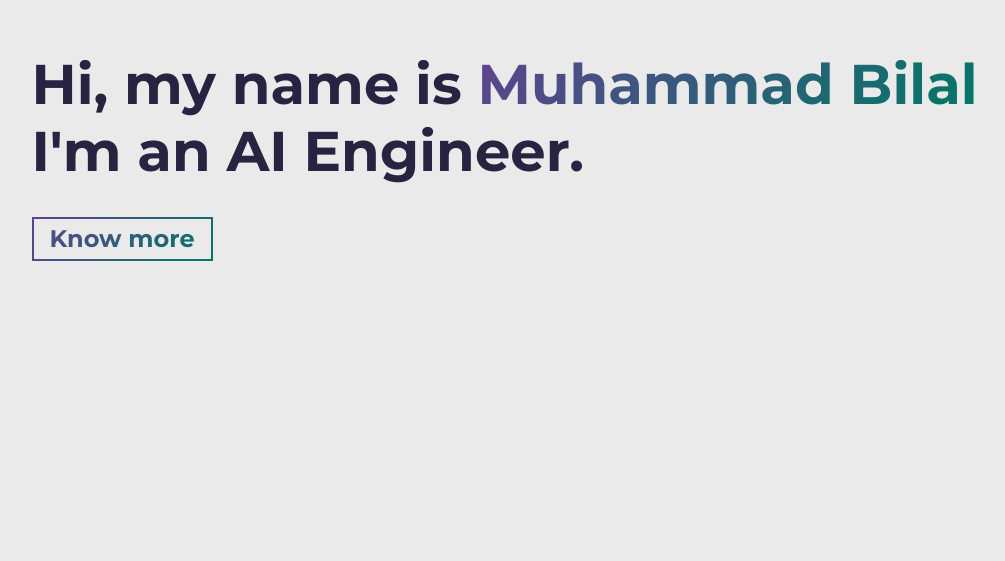
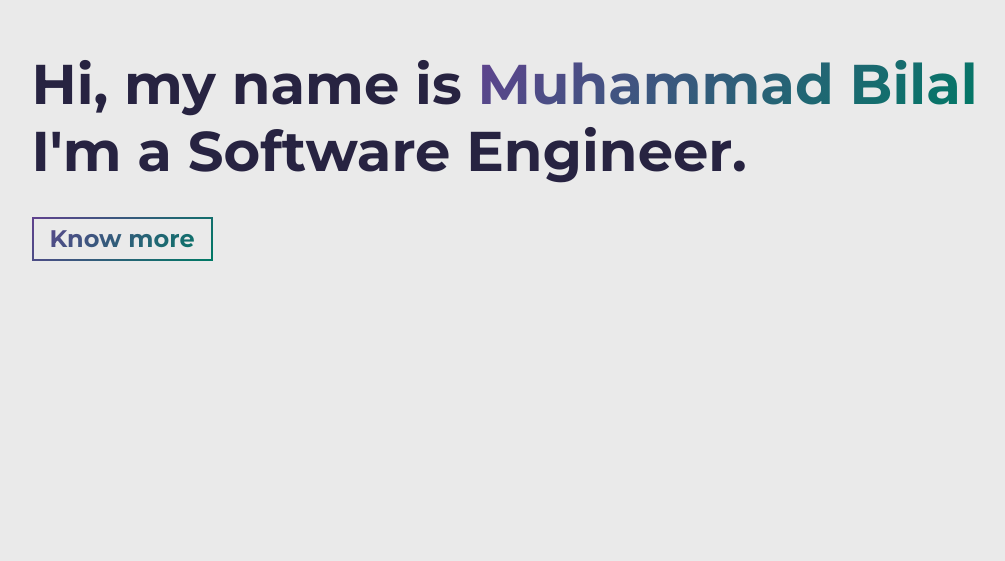
Before and after one commit to mbilal-x/muhammad-bilal-dev, a website built with Parcel: page src/index.html in a window 1280 px wide. Shown: the part 239-800 px from the top of the page, without its empty margins (46-1051 px from the left). Built offline with nearby package versions, Linux system fonts and the light colour scheme.

Commit message:
Update index.html

```diff
--- a/src/index.html
+++ b/src/index.html
@@ -60,7 +60,7 @@
         <h1 class="hero-title load-hidden">
           Hi, my name is <span class="text-color-main">Muhammad Bilal</span>
           <br />
-          I'm an AI Engineer.
+          I'm a Software Engineer.
         </h1>
         <p class="hero-cta load-hidden">
           <a rel="noreferrer" class="cta-btn cta-btn--hero" href="#about"
```
